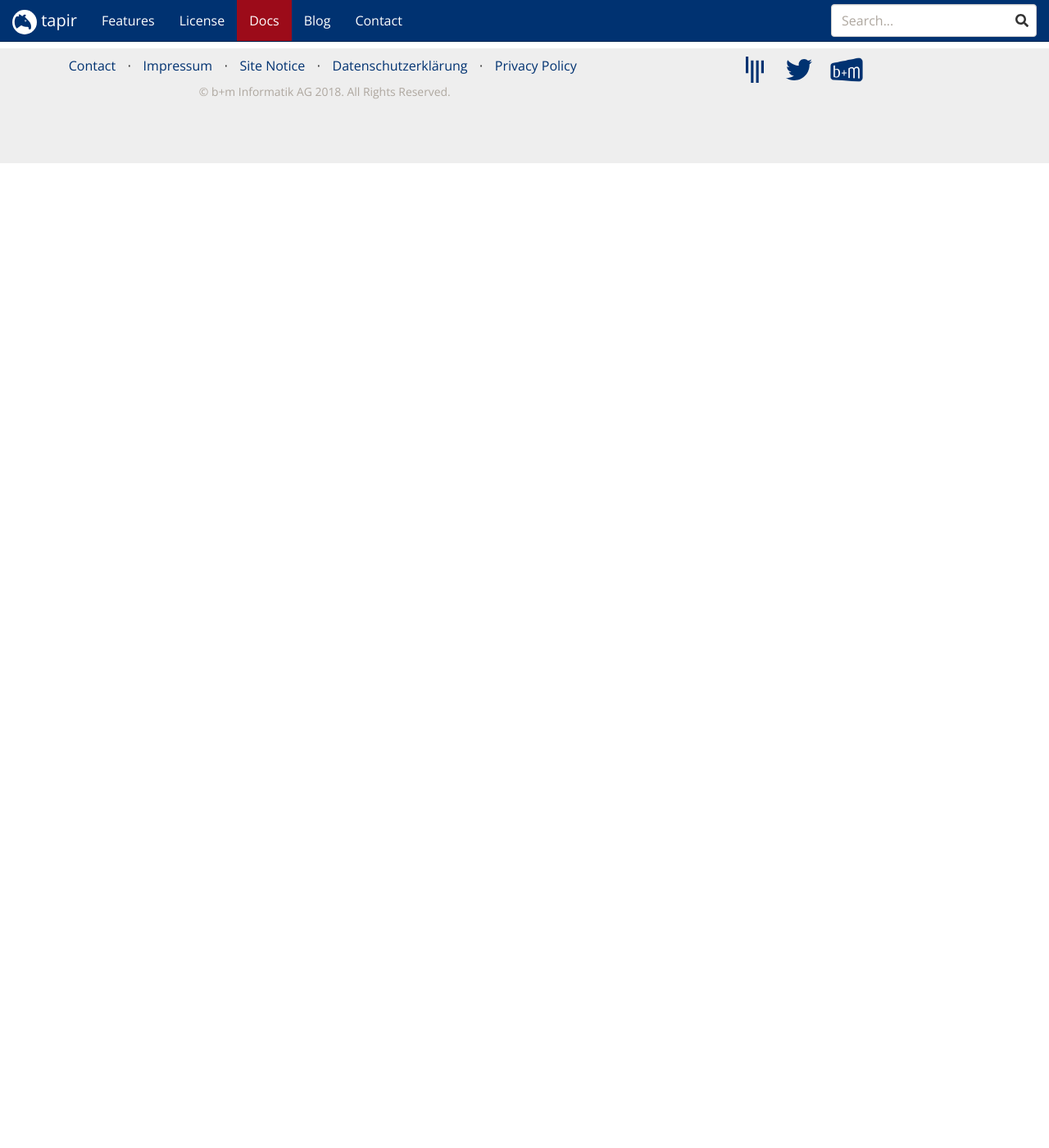
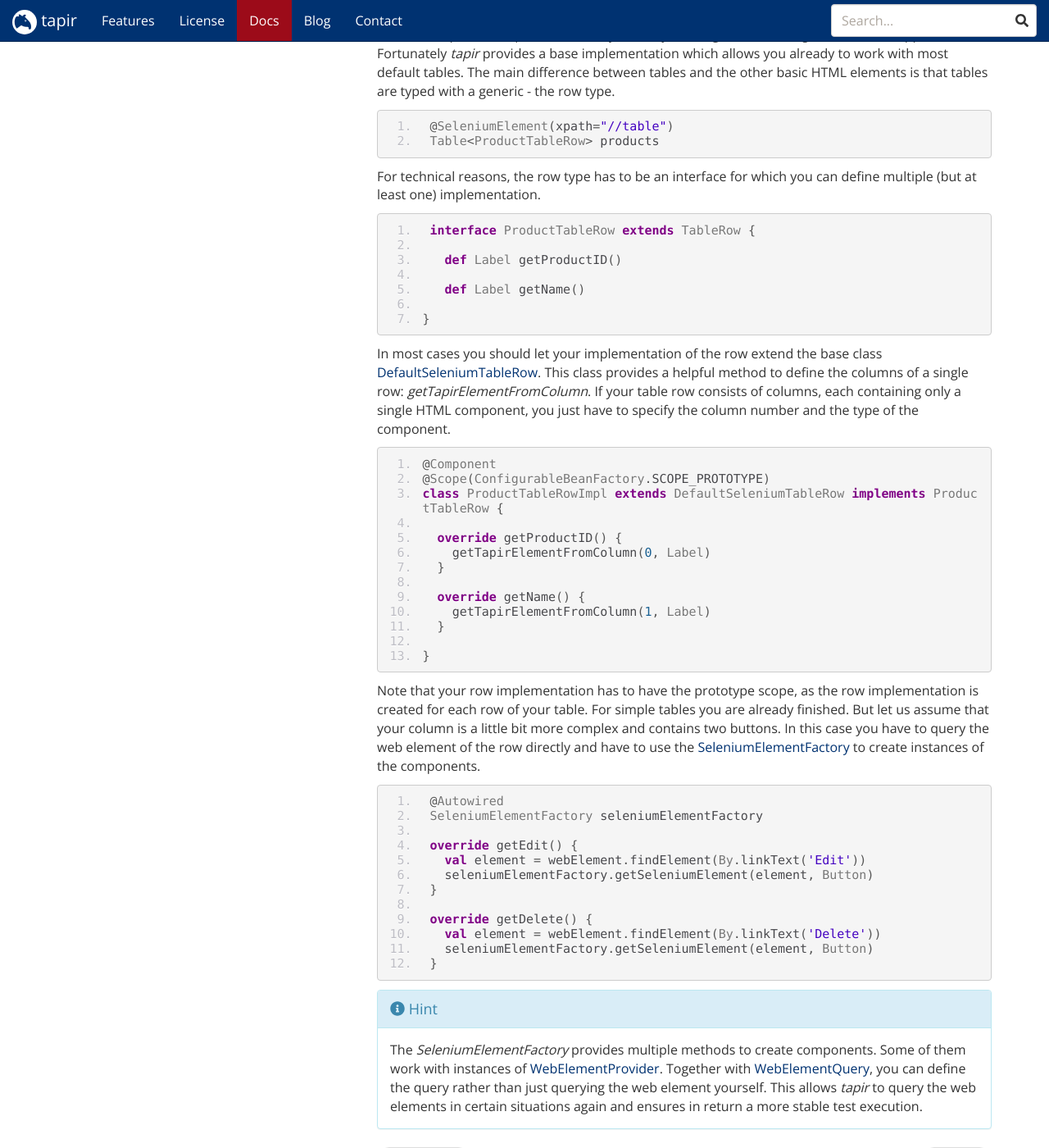
Before and after one commit to tapir-test/tapir-website, a Jekyll site: the page built from _docs/usingtapir/Page_Objects.md, in a window 1280 px wide and 1400 px high, scrolled down 4472 px. Shown: the whole window at 82% size. Built offline with Jekyll 4.4.1, drawn with Linux system fonts in a browser that asks for light colours; nearby versions of some CDN libraries; comment, search, counter and statistics services are not loaded; before the commit the page ends 4671 px from its top, so only the background shows below that.

Commit message:
Added a section about tables.
Signed-off-by: Nils Christian Ehmke <nils-christian.ehmke@bmiag.de>

````diff
--- a/_docs/usingtapir/Page_Objects.md
+++ b/_docs/usingtapir/Page_Objects.md
@@ -316,3 +316,69 @@ class Page1 {
     PageComponent1 pageComponent1
 }
 ```
+##  Tables
+
+Tables are special components, as they are very heterogeneous throughout different applications. Fortunately *tapir* provides a base implementation which allows you already to work with most default tables. The main difference between tables and the other basic HTML elements is that tables are typed with a generic - the row type.
+
+ ``` xtend
+ @SeleniumElement(xpath="//table")
+ Table<ProductTableRow> products
+```
+
+For technical reasons, the row type has to be an interface for which you can define multiple (but at least one) implementation.
+
+ ``` xtend
+ interface ProductTableRow extends TableRow {
+
+   def Label getProductID()
+
+   def Label getName()
+
+}
+ ```
+
+In most cases you should let your implementation of the row extend the base class
+[DefaultSeleniumTableRow](https://www.javadoc.io/page/de.bmiag.tapir/tapir/latest/de/bmiag/tapir/htmlbasic/impl/DefaultSeleniumTableRow.html). This class provides a helpful method to define the columns of a single row: *getTapirElementFromColumn*. If your table row consists of columns, each containing only a single HTML component, you just have to specify the column number and the type of the component.
+
+ ``` xtend
+@Component
+@Scope(ConfigurableBeanFactory.SCOPE_PROTOTYPE)
+class ProductTableRowImpl extends DefaultSeleniumTableRow implements ProductTableRow {
+
+  override getProductID() {
+    getTapirElementFromColumn(0, Label)
+  }
+
+  override getName() {
+    getTapirElementFromColumn(1, Label)
+  }
+
+}
+ ```
+
+ Note that your row implementation has to have the prototype scope, as the row implementation is created for each row of your table. For simple tables you are already finished. But let us assume that your column is a little bit more complex and contains two buttons. In this case you have to query the web element of the row directly and have to use the [SeleniumElementFactory](https://www.javadoc.io/page/de.bmiag.tapir/tapir/latest/de/bmiag/tapir/selenium/element/SeleniumElementFactory.html) to create instances of the components.
+
+ ``` xtend
+ @Autowired
+ SeleniumElementFactory seleniumElementFactory
+
+ override getEdit() {
+   val element = webElement.findElement(By.linkText('Edit'))
+   seleniumElementFactory.getSeleniumElement(element, Button)
+ }
+
+ override getDelete() {
+   val element = webElement.findElement(By.linkText('Delete'))
+   seleniumElementFactory.getSeleniumElement(element, Button)
+ }
+  ```
+
+  <div class="panel panel-info">
+    <div class="panel-heading">
+      <div class="panel-title"><span class="fa fa-info-circle"></span> Hint</div>
+    </div>
+    <div class="panel-body">
+    The <i>SeleniumElementFactory</i> provides multiple methods to create components. Some of them work with instances of
+    <a href="https://www.javadoc.io/page/de.bmiag.tapir/tapir/latest/de/bmiag/tapir/selenium/element/WebElementProvider.html">WebElementProvider</a>. Together with <a href="https://www.javadoc.io/page/de.bmiag.tapir/tapir/latest/de/bmiag/tapir/selenium/element/WebElementQuery.html">WebElementQuery</a>, you can define the query rather than just querying the web element yourself. This allows <i>tapir</i> to query the web elements in certain situations again and ensures in return a more stable test execution.
+    </div>
+  </div>
````
